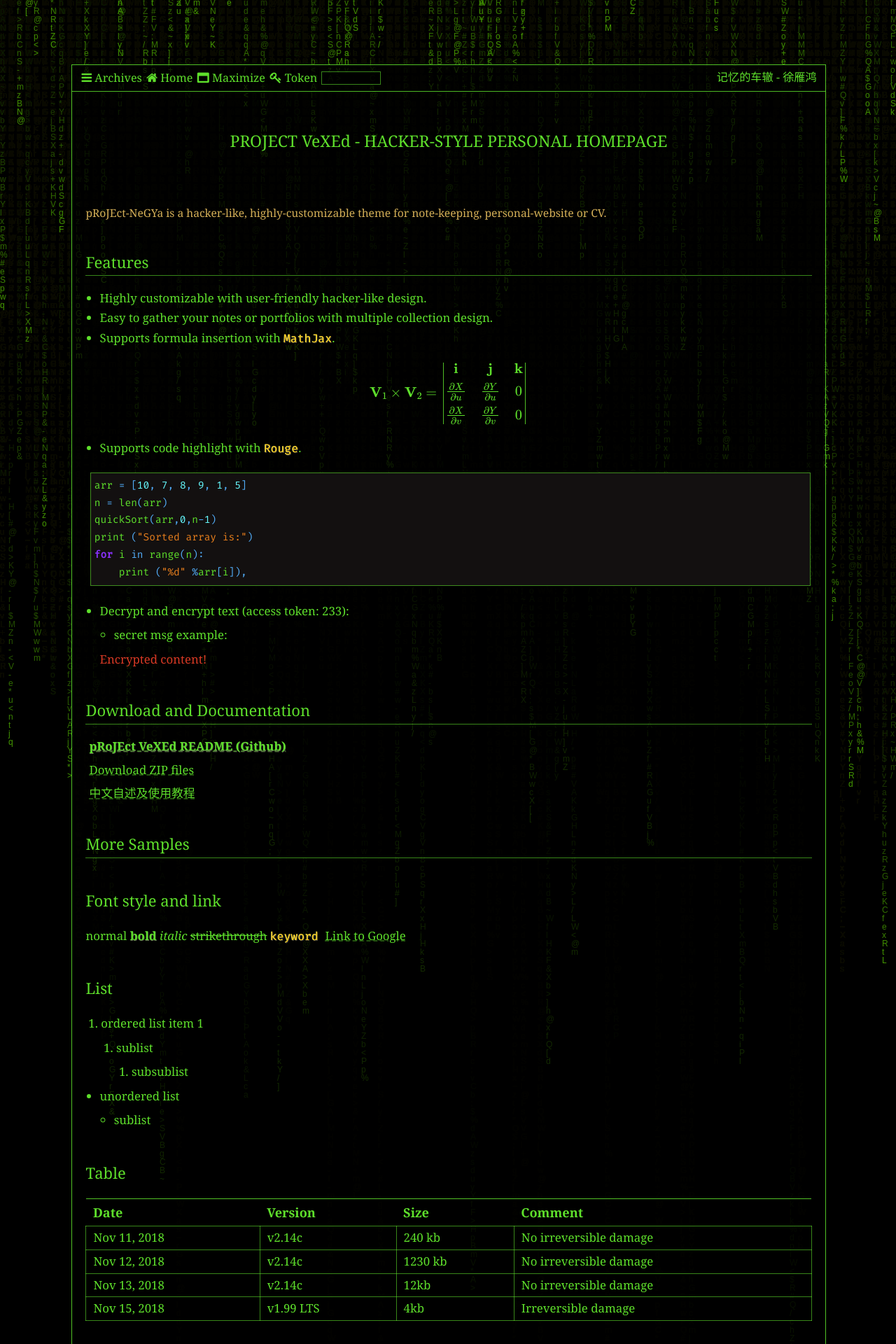
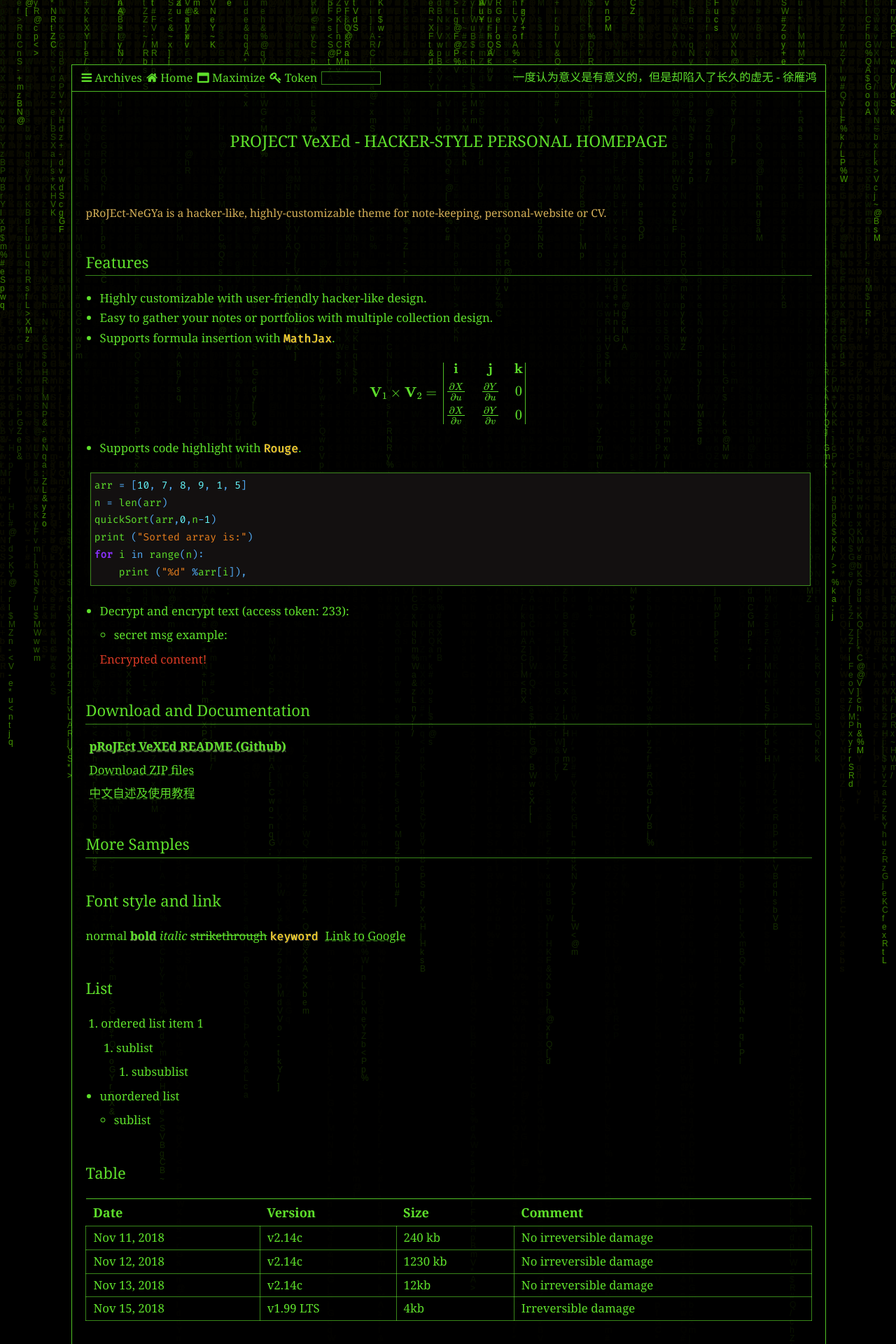
Before and after one commit to scxyha/scxyha.github.io, a Jekyll site: the page built from pages/index.md, in a window 1280 px wide. Shown: the top 1920 px of the page at 70% size. Built offline with Jekyll 4.4.1, drawn with Linux system fonts in a browser that asks for light colours; formulas are drawn with MathJax 3; comment, search, counter and statistics services are not loaded; part of the change alters nothing that is shown.

Commit message:
test the _config.yml link

```diff
--- a/_config.yml
+++ b/_config.yml
@@ -1,8 +1,8 @@
 # 1. Site Settings
-title               : "记忆的车辙"
+title               : "一度认为意义是有意义的，但是却陷入了长久的虚无"
 owner               : "徐雁鸿"
-url                : "https://scxyha.github.io"
-baseurl            : "/"
+url                 : "https://scxyha.github.io"
+baseurl             : "/"
 permalink           : /:title/
 description         :
 markdown            : kramdown
@@ -15,43 +15,35 @@ bgtext              : "ABCFGHKLMNPQRSVWXYZabcdefghijklmnopqrstuvwxyz@#$%&*+-;/[]
 collection_order    :
   [
     "posts",
-    #    "math",
-    #    "album",
-    #    "physics",
-    #    "biology",
-    #    "finance",
-    #    "physics",
-    #    "my_notes",
-    #    "portfolio",
   ]
 collections:
   math:
-    output          : false
+    output          : true
     permalink       : /:collection/:title/
     sort_by         : date
     alias           : "Mathematics"
   portfolio:
-    output          : false
+    output          : true
     permalink       : /:collection/:title/
     order: # specify post order manually
       - portfolio3.md
       - portfolio2.md
       - portfolio1.md
   album:
-    output          : false
+    output          : true
     permalink       : /:collection/:title/
     sort_by         : date
   physics:
-    output          : false
+    output          : true
     permalink       : /:collection/:title/
   biology:
-    output          : false
+    output          : true
     permalink       : /:collection/:title/
   finance:
-    output          : false
+    output          : true
     permalink       : /:collection/:title/
   my_notes:
-    output          : false
+    output          : true
     permalink       : /:collection/:title/
     # An alias should be given or the UNDERSCORE will appeared
     alias           : "My Notes"
```
Also changed, not shown: 1 other file.
